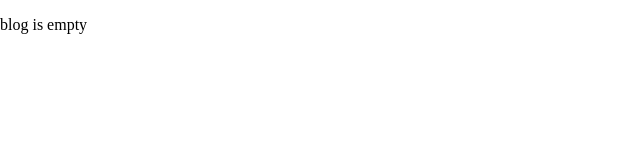
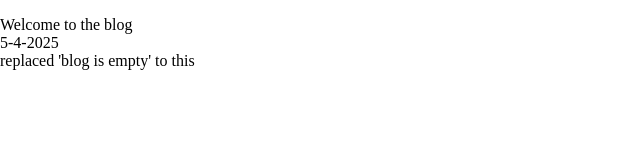
Before and after one commit to Puppy38/puppy38, a plain HTML site: page blog/index.html in a window 1280 px wide. Shown: the whole page, without its empty margins (0-640 px from the left). Drawn offline with Linux system fonts and the light colour scheme.

Commit message:
Update index.html

```diff
--- a/blog/index.html
+++ b/blog/index.html
@@ -5,8 +5,7 @@
 <title>Blog</title>
 </head>
 <body style="margin:0px;">
-  <p>blog is empty</p>
-
+  <p>Welcome to the blog<br>5-4-2025<br>replaced 'blog is empty' to this</p>
             </td>
         </tr>
     </table>
```
